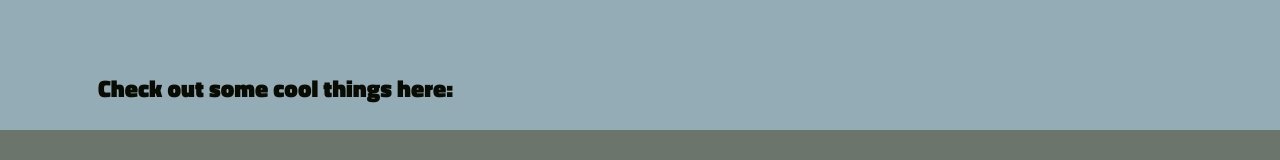
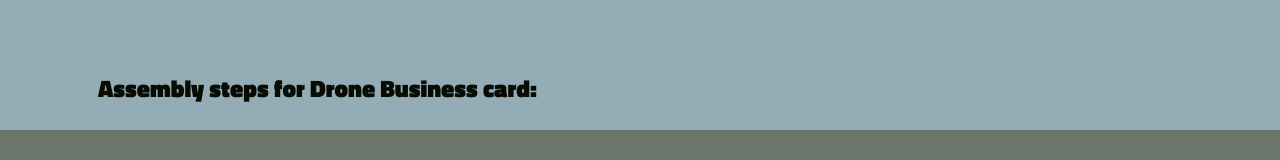
Before and after one commit to stealthmission/wes, a plain HTML site: page remotePilot/remotePilot.html in a window 1280 px wide. Shown: the part 127-287 px from the top of the page. Drawn offline with Linux system fonts and the light colour scheme; files that its build step writes are made by us from their sources; files whose address does not match are found by name.

Commit message:
Update remotePilot.html

```diff
--- a/remotePilot/remotePilot.html
+++ b/remotePilot/remotePilot.html
@@ -63,7 +63,7 @@
          </div>
 
         <h1>This page is under construction </h1><br>
-        <h2>Check out some cool things here:</h2>
+        <h2>Assembly steps for Drone Business card:</h2>
 
   </div>
 
```
